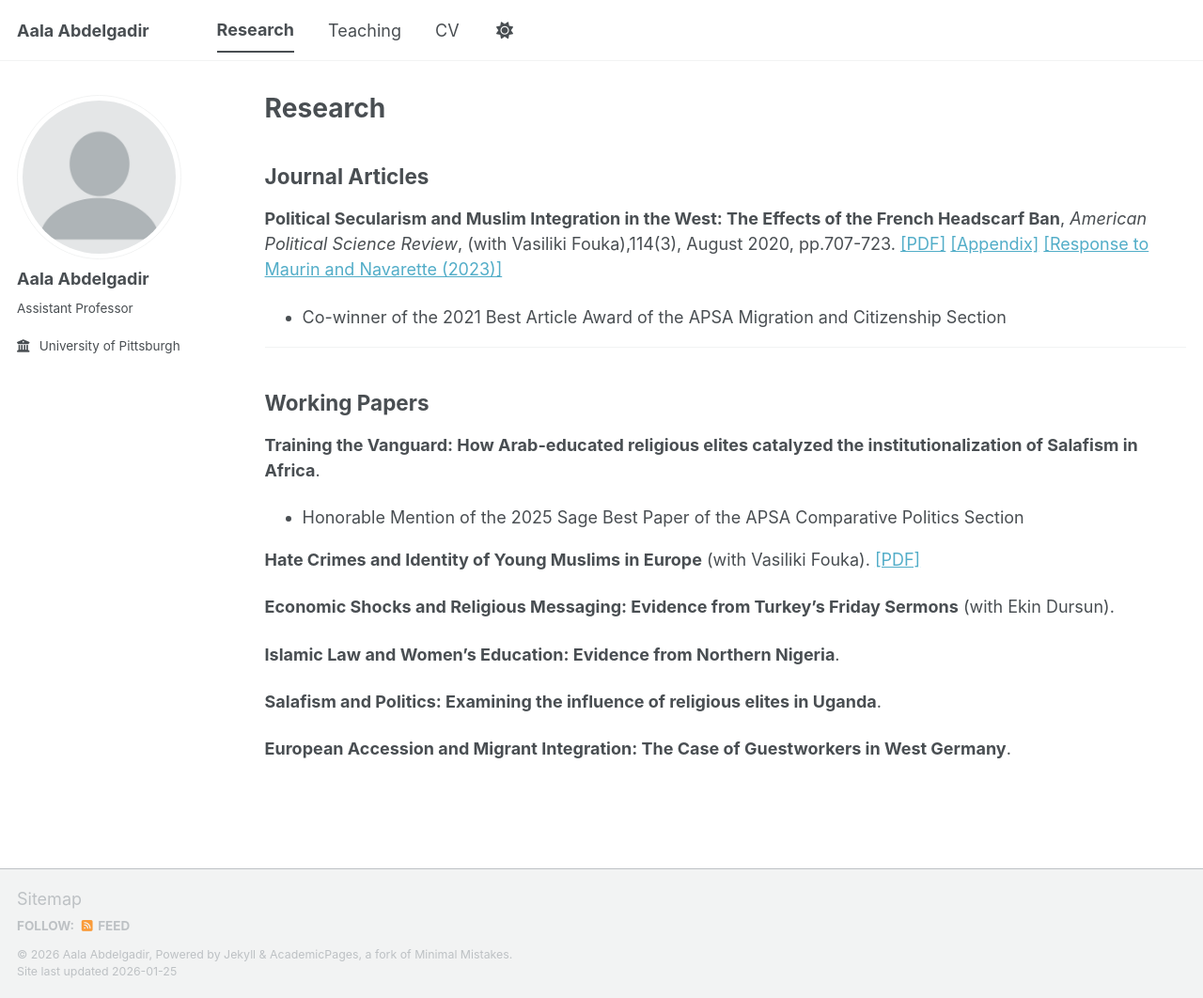
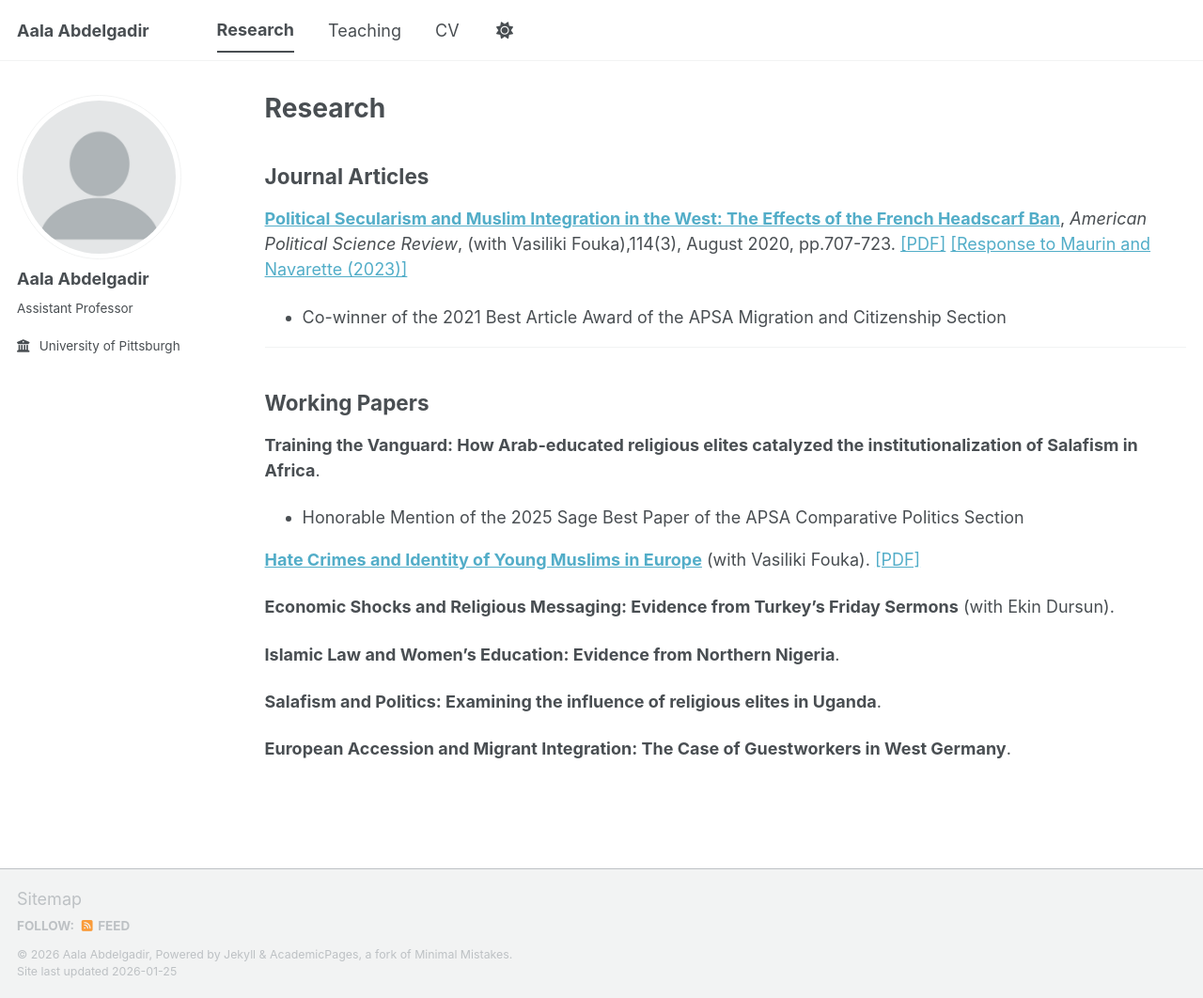
Before and after one commit to aabdelgadir/aabdelgadir.github.io, a Jekyll site: the page built from _pages/research.md, in a window 1280 px wide and 1062 px high. Shown: the whole window at 94% size. Built offline with Jekyll 4.4.1, drawn with Linux system fonts in a browser that asks for light colours; a script bundle is joined from its source files by our own code; library files that are not in the unit come from our copies.

Commit message:
Update research.md

```diff
--- a/_pages/research.md
+++ b/_pages/research.md
@@ -7,7 +7,7 @@
 
 ## Journal Articles
 
-**Political Secularism and Muslim Integration in the West: The Effects of the French Headscarf Ban**, *American Political Science Review*, (with Vasiliki Fouka),114(3), August 2020, pp.707-723. [[PDF]](/files/secularism_french_ban.pdf) [[Appendix]](/files/secularism_french_ban_appendix.pdf) [[Response to Maurin and Navarette (2023)]](/files/secularism_french_ban_response.pdf)
+**[Political Secularism and Muslim Integration in the West: The Effects of the French Headscarf Ban]([url](https://www.cambridge.org/core/journals/american-political-science-review/article/abs/political-secularism-and-muslim-integration-in-the-west-assessing-the-effects-of-the-french-headscarf-ban/2934B2DD5336FF53B8881F3F0C506B41))**, *American Political Science Review*, (with Vasiliki Fouka),114(3), August 2020, pp.707-723. [[PDF]](/files/secularism_french_ban.pdf) [[Response to Maurin and Navarette (2023)]](/files/secularism_french_ban_response.pdf)
 - Co-winner of the 2021 Best Article Award of the APSA Migration and Citizenship Section
 
 ---
@@ -17,7 +17,7 @@
 **Training the Vanguard: How Arab-educated religious elites catalyzed the institutionalization of Salafism in Africa**.
 - Honorable Mention of the 2025 Sage Best Paper of the APSA Comparative Politics Section
 
-**Hate Crimes and Identity of Young Muslims in Europe** (with Vasiliki Fouka). [[PDF]](/files/hate_crimes_identity.pdf)
+**[Hate Crimes and Identity of Young Muslims in Europe]([url](https://osf.io/preprints/osf/9ekt4_v2))** (with Vasiliki Fouka). [[PDF]](/files/hate_crimes_identity.pdf)
 
 **Economic Shocks and Religious Messaging: Evidence from Turkey’s Friday Sermons** (with Ekin Dursun).
 
```
